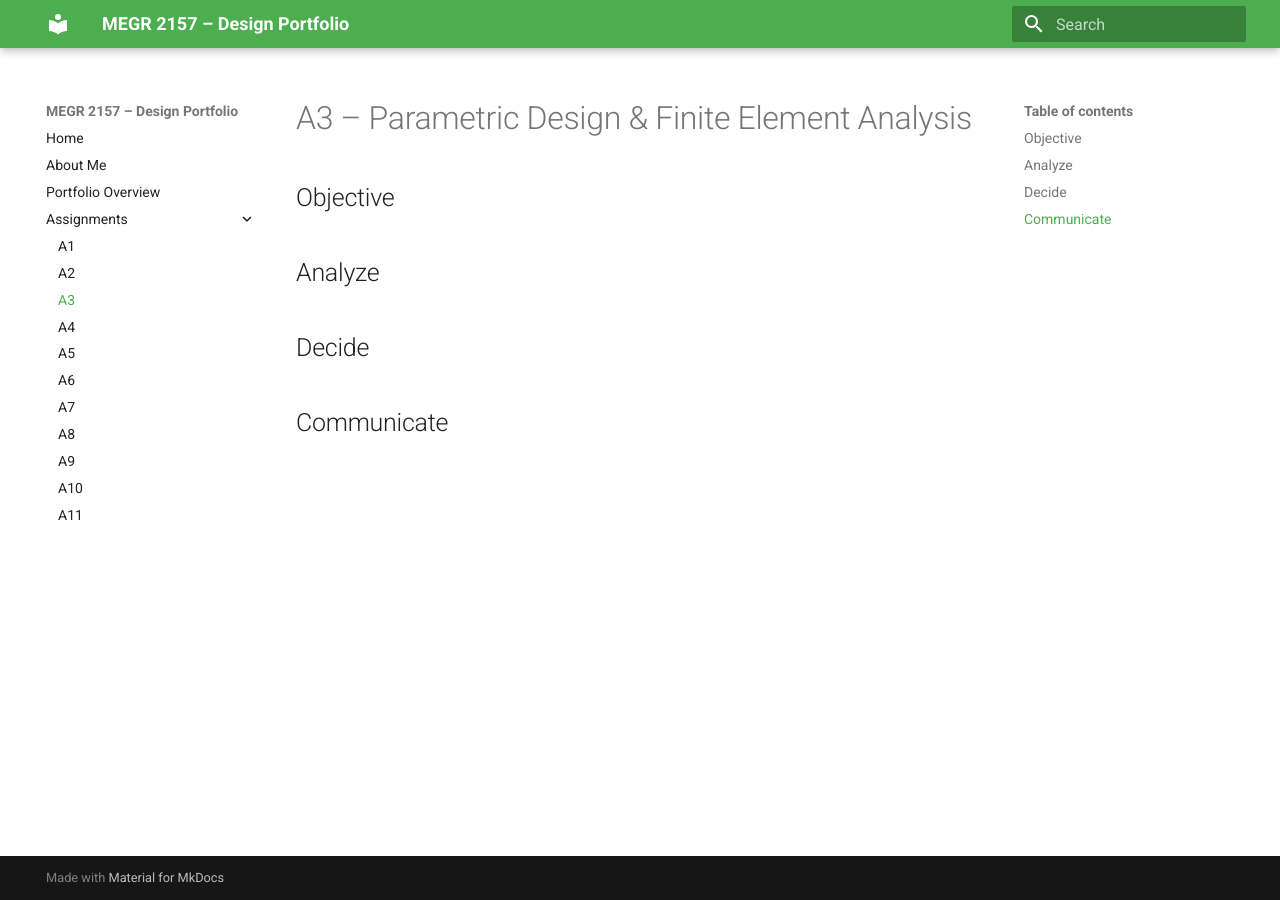
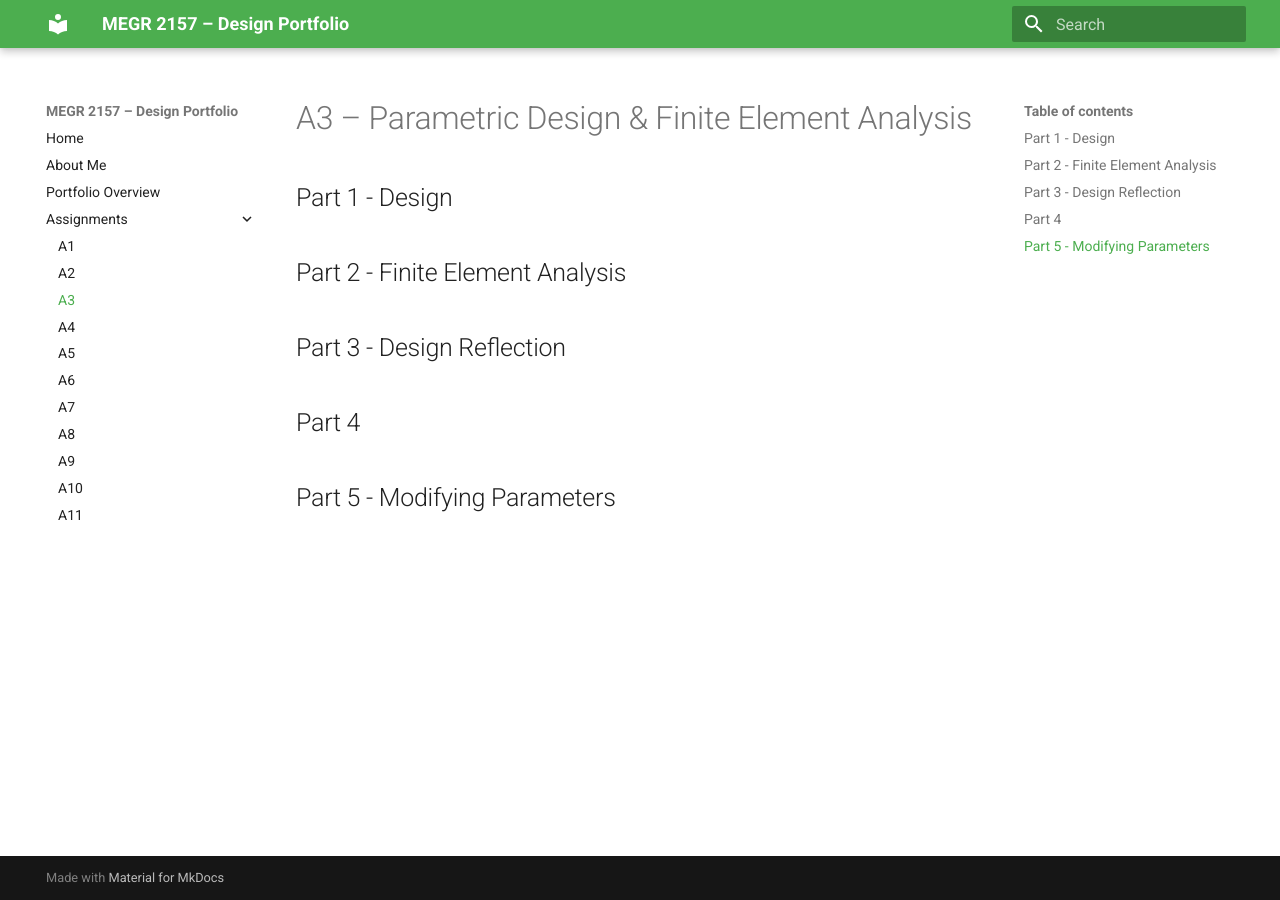
Before and after one commit to Ldreifuss/megr2157-project-portfolio, an MkDocs documentation site: the page built from docs/assignments/A03/index.md, in a window 1280 px wide. Built offline with MkDocs 1.6.1 and Material for MkDocs 9.7.7, drawn with Linux system fonts in a browser that asks for light colours.

Commit message:
Reorganizing section titles

```diff
--- a/docs/assignments/A03/index.md
+++ b/docs/assignments/A03/index.md
@@ -1,12 +1,15 @@
 # A3 – Parametric Design & Finite Element Analysis
 
-## Objective
+## Part 1 - Design
 
 
-## Analyze
+## Part 2 - Finite Element Analysis
 
 
-## Decide
+## Part 3 - Design Reflection
 
 
-## Communicate
+## Part 4
+
+
+## Part 5 - Modifying Parameters
```
